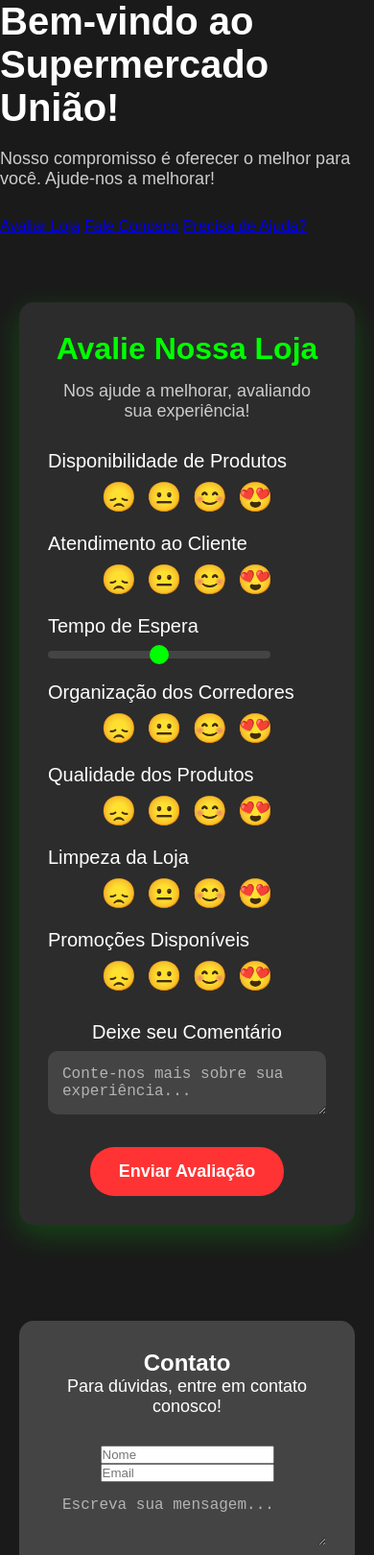
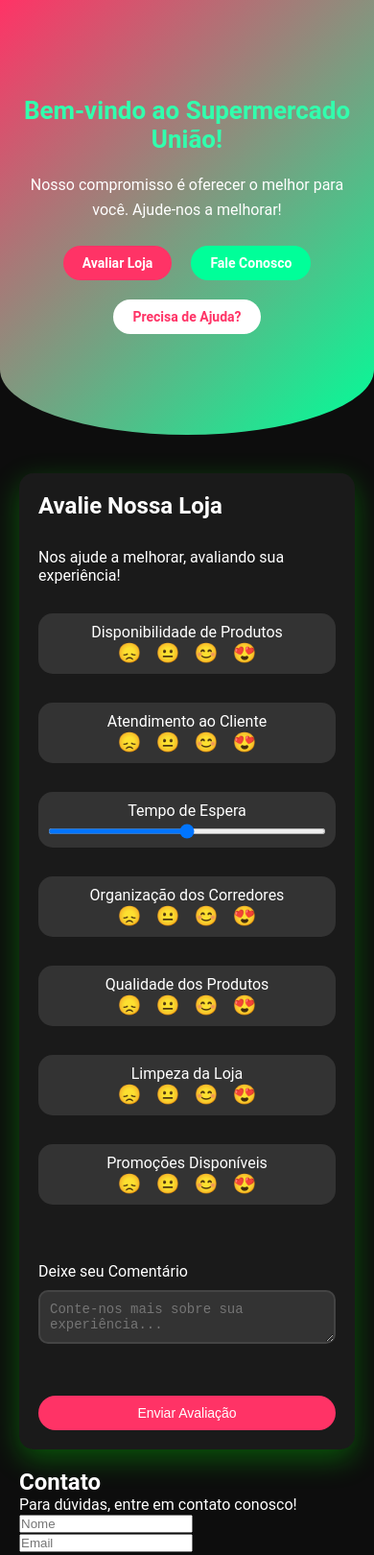
Before and after one commit to andre-militao/Satisfa-ao-Cliente, a plain HTML site: page index.html in a window 390 px wide. Shown: the top 1620 px of the page at 96% size. Drawn offline with Linux system fonts and the light colour scheme.

Commit message:
Update styles.css

```diff
--- a/styles.css
+++ b/styles.css
@@ -1,3 +1,4 @@
+/* Reset e Configurações Básicas */
 * {
   margin: 0;
   padding: 0;
@@ -5,12 +6,13 @@
 }
 
 body {
-  font-family: Arial, sans-serif;
-  background-color: #1a1a1a;
-  color: #ffffff;
+  font-family: 'Roboto', sans-serif;
+  background-color: #0d0d0d;
+  color: #fff;
   overflow-x: hidden;
 }
 
+/* Container Principal */
 .container {
   display: flex;
   flex-direction: column;
@@ -18,205 +20,160 @@ body {
   padding: 20px;
 }
 
-.navbar {
-  display: flex;
-  justify-content: space-between;
+/* Hero Section */
+.hero-section {
+  text-align: center;
+  padding: 100px 20px;
+  background: linear-gradient(135deg, #FF3366, #00FF99);
+  border-radius: 0 0 50% 50% / 15%;
+  color: #fff;
+  position: relative;
+  overflow: hidden;
   width: 100%;
   max-width: 1200px;
-  padding: 20px;
-  font-size: 18px;
+  margin: 0 auto;
 }
 
-.logo {
-  font-weight: bold;
-  font-size: 24px;
-  color: #ffffff;
+.hero-section h1 {
+  font-size: 48px;
+  font-weight: 700;
+  animation: colorPulse 4s infinite;
 }
 
-.menu a {
-  margin: 0 15px;
-  color: #b3b3b3;
-  text-decoration: none;
-  transition: color 0.3s ease;
+.hero-section p {
+  font-size: 20px;
+  margin-bottom: 30px;
+  line-height: 1.6;
 }
 
-.menu a:hover {
-  color: #00ff00;
+@keyframes colorPulse {
+  0%, 100% { color: #fff; }
+  50% { color: #00FF99; }
 }
 
-.main-content {
+.hero-buttons {
   display: flex;
-  justify-content: space-between;
-  align-items: center;
-  max-width: 1200px;
-  margin-top: 50px;
-  width: 100%;
-  animation: fadeIn 1.2s ease;
+  justify-content: center;
+  gap: 20px;
+  flex-wrap: wrap;
+  margin-top: 20px;
 }
 
-@keyframes fadeIn {
-  0% { opacity: 0; transform: translateY(20px); }
-  100% { opacity: 1; transform: translateY(0); }
+.hero-button {
+  padding: 15px 30px;
+  margin: 10px;
+  font-weight: bold;
+  text-decoration: none;
+  color: #fff;
+  background-color: #FF3366;
+  border-radius: 30px;
+  transition: transform 0.3s ease, background-color 0.3s ease;
 }
 
-.text-content {
-  max-width: 500px;
+.hero-button:hover {
+  background-color: #FF4D79;
+  transform: scale(1.1);
 }
 
-h3 {
-  color: #ff3333;
-  font-size: 18px;
-  text-transform: uppercase;
-  margin-bottom: 10px;
-  animation: slideInLeft 1.2s ease;
+.hero-button.secondary {
+  background-color: #00FF99;
 }
 
-h1 {
-  font-size: 40px;
-  margin-bottom: 20px;
-  color: #ffffff;
-  animation: fadeIn 1.5s ease;
+.hero-button.secondary:hover {
+  background-color: #33FF66;
 }
 
-@keyframes slideInLeft {
-  0% { opacity: 0; transform: translateX(-20px); }
-  100% { opacity: 1; transform: translateX(0); }
+.hero-button.tertiary {
+  background-color: #fff;
+  color: #FF3366;
 }
 
-p {
-  font-size: 18px;
-  color: #cccccc;
-  margin-bottom: 30px;
+.hero-button.tertiary:hover {
+  background-color: #FFCCCC;
+  color: #ff3366;
 }
 
-.buttons {
+/* Avaliação Section */
+.evaluation-section {
   display: flex;
-  gap: 15px;
-}
-
-.button {
-  padding: 15px 30px;
-  text-decoration: none;
-  color: #ffffff;
-  border-radius: 25px;
-  font-weight: bold;
-  text-align: center;
-  transition: background-color 0.3s ease, transform 0.2s ease;
-}
-
-.button.primary {
-  background-color: #00ff00;
-}
-
-.button.secondary {
-  background-color: #ff3333;
-  border: 2px solid #00ff00;
-}
-
-.button:hover {
-  transform: scale(1.05);
-  opacity: 0.9;
-}
-
-.image-content img {
-  max-width: 600px;
-  border-radius: 20px;
-  box-shadow: 0 10px 20px rgba(255, 0, 0, 0.3);
-  transition: transform 0.3s ease;
-}
-
-.image-content img:hover {
-  transform: scale(1.02);
-}
-
-/* Evaluation Section */
-.evaluation-section {
-  width: 100%;
-  max-width: 800px;
+  flex-direction: column;
+  justify-content: center;
+  gap: 30px;
+  max-width: 1200px;
   margin: 50px auto;
   padding: 30px;
-  background-color: #2c2c2c;
+  background-color: #1a1a1a;
   border-radius: 15px;
-  box-shadow: 0 10px 30px rgba(0, 255, 0, 0.2);
-  color: #ffffff;
-  text-align: center;
-  animation: fadeInUp 1.5s ease;
-}
-
-.evaluation-section h2 {
-  font-size: 32px;
-  color: #00ff00;
-  margin-bottom: 15px;
-}
-
-.evaluation-section p {
-  font-size: 18px;
-  color: #cccccc;
-  margin-bottom: 30px;
+  box-shadow: 0 10px 30px rgba(0, 255, 0, 0.3);
+  width: 100%;
 }
 
 .evaluation-category {
-  margin: 20px 0;
-  text-align: left;
+  padding: 20px;
+  background: #333;
+  border-radius: 15px;
+  text-align: center;
+  transition: transform 0.3s ease, background 0.3s ease;
+}
+
+.evaluation-category:hover {
+  transform: translateY(-10px) scale(1.05);
+  background: #444;
 }
 
 .evaluation-category label {
-  display: block;
-  font-size: 20px;
-  color: #ffffff;
-  margin-bottom: 8px;
+  font-size: 22px;
+  color: #fff;
+  margin-bottom: 10px;
 }
 
 .emoji-rating {
   display: flex;
-  gap: 10px;
+  justify-content: center;
+  gap: 15px;
   font-size: 30px;
-  justify-content: center;
 }
 
 .emoji-rating span {
   cursor: pointer;
   transition: transform 0.2s ease, color 0.3s ease;
-  color: #cccccc;
+  color: #ccc;
 }
 
 .emoji-rating span:hover {
-  color: #00ff00;
-  transform: scale(1.2);
+  color: #00FF99;
+  transform: scale(1.3);
 }
 
-.slider-container {
-  display: flex;
-  justify-content: center;
-  margin-top: 10px;
+.emoji-rating span.selected {
+  color: #FF3366;
+  transform: scale(1.3);
 }
 
 .slider {
-  width: 80%;
-  appearance: none;
-  height: 8px;
+  width: 100%;
+  height: 10px;
+  background: #444;
   border-radius: 5px;
-  background: #444444;
   outline: none;
   transition: background-color 0.3s ease;
 }
 
+.slider:hover {
+  background: #00FF99;
+}
+
 .slider::-webkit-slider-thumb {
-  appearance: none;
   width: 20px;
   height: 20px;
-  background: #00ff00;
+  background: #FF3366;
   border-radius: 50%;
   cursor: pointer;
   transition: transform 0.2s ease;
 }
 
-.slider:hover {
-  background: #00ff00;
-}
-
 .slider::-webkit-slider-thumb:hover {
-  transform: scale(1.1);
+  transform: scale(1.2);
 }
 
 .comment-section {
@@ -224,236 +181,169 @@ p {
 }
 
 .comment-section label {
-  font-size: 20px;
-  color: #ffffff;
-  margin-bottom: 8px;
-  display: block;
+  font-size: 18px;
+  color: #fff;
 }
 
 textarea {
   width: 100%;
   padding: 15px;
   border-radius: 10px;
-  background-color: #444444;
-  color: #ffffff;
-  border: none;
-  font-size: 16px;
-  resize: vertical;
+  background-color: #333;
+  color: #fff;
+  border: 2px solid #444;
+  margin-top: 10px;
 }
 
-textarea::placeholder {
-  color: #b3b3b3;
+textarea:focus {
+  border-color: #FF3366;
+  outline: none;
 }
 
 .submit-button {
-  padding: 15px 30px;
-  background-color: #ff3333;
-  color: #ffffff;
+  background-color: #FF3366;
+  color: white;
+  padding: 15px 40px;
+  border-radius: 25px;
+  font-size: 18px;
+  margin-top: 20px;
   border: none;
-  border-radius: 25px;
-  font-weight: bold;
-  font-size: 18px;
   cursor: pointer;
-  margin-top: 30px;
-  transition: background-color 0.3s ease, transform 0.2s ease;
+  transition: background-color 0.3s ease, transform 0.3s ease;
 }
 
 .submit-button:hover {
-  background-color: #cc0000;
+  background-color: #FF4D79;
   transform: scale(1.05);
 }
 
-@keyframes fadeInUp {
-  0% { opacity: 0; transform: translateY(20px); }
-  100% { opacity: 1; transform: translateY(0); }
-}
-* {
-  margin: 0;
-  padding: 0;
-  box-sizing: border-box;
+.faq-button {
+  background-color: #00FF99;
+  color: white;
+  padding: 15px 40px;
+  border-radius: 25px;
+  font-size: 18px;
+  margin-top: 20px;
+  border: none;
+  cursor: pointer;
+  transition: background-color 0.3s ease, transform 0.3s ease;
 }
 
-body {
-  font-family: Arial, sans-serif;
-  background-color: #1a1a1a;
-  color: #ffffff;
-  overflow-x: hidden;
+.faq-button:hover {
+  background-color: #33FF66;
+  transform: scale(1.05);
 }
 
-.container {
-  display: flex;
-  flex-direction: column;
-  align-items: center;
-  padding: 20px;
+/* Responsividade Mobile */
+@media (max-width: 768px) {
+  /* Ajusta o Hero Section */
+  .hero-section h1 {
+    font-size: 32px;
+    margin-bottom: 20px;
   }
 
-.navbar {
+  .hero-section p {
+    font-size: 16px;
+    margin-bottom: 20px;
+  }
+
+  .hero-buttons {
     display: flex;
-  justify-content: space-between;
+    justify-content: center;
+    gap: 10px;
+    flex-wrap: wrap;
+    margin-top: 20px;
+  }
+
+  .hero-button {
+    padding: 12px 25px;
+    font-size: 16px;
+    margin: 5px;
+  }
+
+  /* Seção de Avaliação */
+  .evaluation-section {
+    padding: 20px;
     width: 100%;
-  max-width: 1200px;
-  padding: 20px;
+    margin: 20px auto;
+    grid-template-columns: 1fr;
+  }
+
+  .evaluation-category {
+    padding: 15px;
+  }
+
+  .evaluation-category label {
     font-size: 18px;
   }
 
-.logo {
-  font-weight: bold;
+  .emoji-rating span {
     font-size: 24px;
-  color: #ffffff;
   }
 
-.menu {
-  display: flex;
-  gap: 15px;
+  .slider {
+    height: 8px;
   }
 
-.menu a {
-  color: #b3b3b3;
-  text-decoration: none;
-  transition: color 0.3s ease;
+  .submit-button {
+    padding: 12px 25px;
+    font-size: 16px;
   }
 
-.menu a:hover {
-  color: #00ff00;
+  .comment-section label {
+    font-size: 16px;
   }
 
-.hamburger {
-  display: none;
-  flex-direction: column;
-  cursor: pointer;
-  gap: 5px;
+  textarea {
+    padding: 12px;
+    font-size: 14px;
   }
 
-.hamburger span {
-  width: 25px;
-  height: 3px;
-  background-color: #ffffff;
-  transition: transform 0.3s ease;
+  .faq-button {
+    padding: 12px 25px;
+    font-size: 16px;
+  }
 }
 
-/* Main Content */
-.main-content {
-  display: flex;
-  flex-direction: column;
-  align-items: center;
-  max-width: 800px;
-  margin-top: 50px;
-  text-align: center;
-  animation: fadeIn 1.2s ease;
+/* Responsividade para Dispositivos Móveis Pequenos */
+@media (max-width: 480px) {
+  .hero-section h1 {
+    font-size: 26px;
   }
 
-@keyframes fadeIn {
-  0% { opacity: 0; transform: translateY(20px); }
-  100% { opacity: 1; transform: translateY(0); }
+  .hero-button {
+    padding: 10px 20px;
+    font-size: 14px;
   }
 
-.text-content {
-  max-width: 500px;
-  text-align: center;
+  .evaluation-category {
+    padding: 10px;
   }
 
-h1 {
-  font-size: 40px;
-  margin-bottom: 20px;
-  color: #ffffff;
+  .evaluation-category label {
+    font-size: 16px;
   }
 
-p {
-  font-size: 18px;
-  color: #cccccc;
-  margin-bottom: 30px;
+  .emoji-rating span {
+    font-size: 20px;
   }
 
-.buttons {
-  display: flex;
-  justify-content: center;
+  .slider {
+    height: 6px;
   }
 
-.button {
-  padding: 15px 30px;
-  text-decoration: none;
-  color: #ffffff;
-  border-radius: 25px;
-  font-weight: bold;
-  text-align: center;
-  transition: background-color 0.3s ease, transform 0.2s ease;
+  textarea {
+    padding: 10px;
+    font-size: 14px;
   }
 
-.button.primary {
-  background-color: #00ff00;
+  .submit-button {
+    padding: 10px 20px;
+    font-size: 14px;
   }
 
-.button:hover {
-  transform: scale(1.05);
-}
-
-/* Evaluation Section */
-.evaluation-section {
-  width: 100%;
-  max-width: 800px;
-  margin: 50px auto;
-  padding: 30px;
-  background-color: #2c2c2c;
-  border-radius: 15px;
-  color: #ffffff;
-  text-align: center;
-}
-
-/* Contact Section */
-.contact-section {
-  width: 100%;
-  max-width: 800px;
-  margin: 50px auto;
-  padding: 30px;
-  background-color: #444444;
-  border-radius: 15px;
-  text-align: center;
-}
-
-.contact-section h2, .contact-section p {
-  color: #ffffff;
-}
-
-/* Help Section */
-.help-section {
-  width: 100%;
-  max-width: 800px;
-  margin: 50px auto;
-  padding: 30px;
-  background-color: #333333;
-  border-radius: 15px;
-  text-align: center;
-}
-
-.help-section h2, .help-section p {
-  color: #ffffff;
-}
-
-/* Responsividade */
-@media (max-width: 768px) {
-  .menu {
-    display: none;
-    flex-direction: column;
-    align-items: center;
-    gap: 10px;
-    position: absolute;
-    top: 70px;
-    right: 20px;
-    background-color: #1a1a1a;
-    border-radius: 10px;
-    padding: 15px;
-  }
-
-  .navbar {
-    justify-content: space-between;
-    align-items: center;
-  }
-
-  .hamburger {
-    display: flex;
-  }
-
-  .main-content h1 {
-    font-size: 32px;
+  .faq-button {
+    padding: 10px 20px;
+    font-size: 14px;
   }
 }
```
Lines whose indentation alone changed are shown as unchanged.
